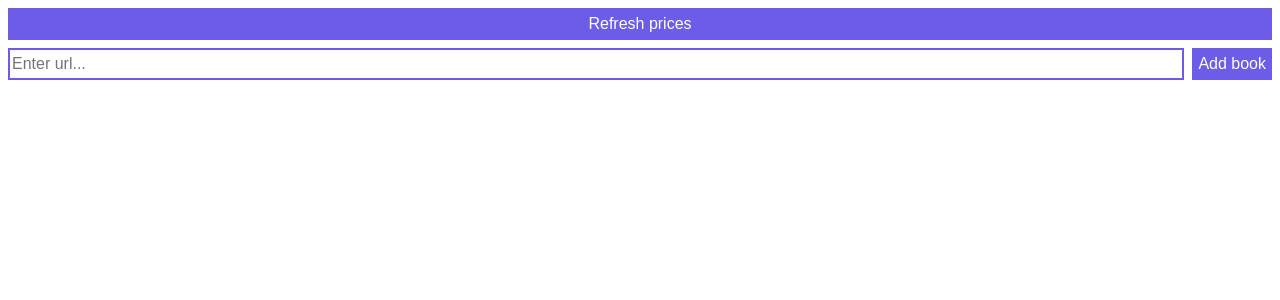
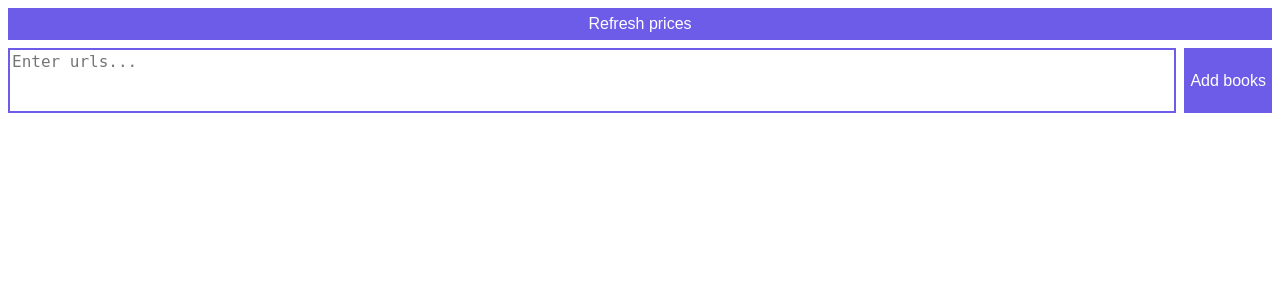
Before and after one commit to DanielChudo/BD-logger, a Node server app: page / in a window 1280 px wide. Shown: the top 300 px of the page. Run offline with Node 20, Linux system fonts and the light colour scheme; some libraries are stand-ins or nearby versions.

Commit message:
Add the ability to add many books in one request
Change input to textarea.
Fix the regular expression for urls.
Rename endpoint to add-books.

```diff
--- a/public/css/style.css
+++ b/public/css/style.css
@@ -25,15 +25,25 @@ form {
   display: flex;
 }
 
-form > input {
+form > input,
+form > textarea {
   flex-grow: 1;
   margin-right: 8px;
   font-size: 12pt;
   border: 2px solid var(--main);
 }
 
-form > input:focus {
+form > textarea {
+  resize: none;
+}
+
+form > input:focus,
+form > textarea:focus {
   outline: none;
+}
+
+form > button {
+  height: auto;
 }
 
 .book {
@@ -65,7 +75,7 @@ form > input:focus {
   margin-right: auto;
   width: 200px;
   height: 300px;
-  object-fit: contain;
+  object-fit: cover;
   box-shadow: 0 0 10px rgba(0, 0, 0, 0.5);
 }
 
--- a/services/parse-service.js
+++ b/services/parse-service.js
@@ -125,6 +125,6 @@ function filterName(name) {
   return name.replace(/[^\w]/gi, '');
 }
 
-exports.addBook = (fileName, url) => {
-  fs.appendFileSync(fileName, `\n${url}`);
+exports.addBooks = (fileName, urls) => {
+  fs.appendFileSync(fileName, `\n${urls}`);
 };
--- a/views/home.hbs
+++ b/views/home.hbs
@@ -1,7 +1,7 @@
 <button id="refresh" onclick="refreshPrices()">Refresh prices</button>
 <form name="book" method="POST">
-<input type="text" placeholder="Enter url..." name="url">
-<button id="submit" type="submit">Add book</button>
+<textarea type="text" rows="3" placeholder="Enter urls..." name="urls"></textarea>
+<button id="submit" type="submit">Add books</button>
 </form>
 <div id="loader"></div>
 
@@ -9,7 +9,7 @@
 
 <script>
   const form = document.forms.book;
-  form.addEventListener('submit', addBook, true);
+  form.addEventListener('submit', addBooks, true);
 
   async function refreshPrices() {
     document.getElementById('loader').style.display = 'block';
@@ -25,19 +25,19 @@
     location.reload();
   }
 
-  async function addBook(e) {
+  async function addBooks(e) {
     e.preventDefault();
-    const url = form.elements.url.value;
+    const urls = form.elements.urls.value;
 
     document.getElementById('loader').style.display = 'block';
     document.getElementById('submit').disabled = true;
 
-    const response = await fetch('/api/add-book', {
+    const response = await fetch('/api/add-books', {
       method: 'POST',
       headers: {
         'Content-Type': 'application/json'
       },
-      body: JSON.stringify({ url })
+      body: JSON.stringify({ urls })
     });
 
     document.getElementById('loader').style.display = 'none';
```
Also changed, not shown: routes/parse.js (+6 -8 lines).
